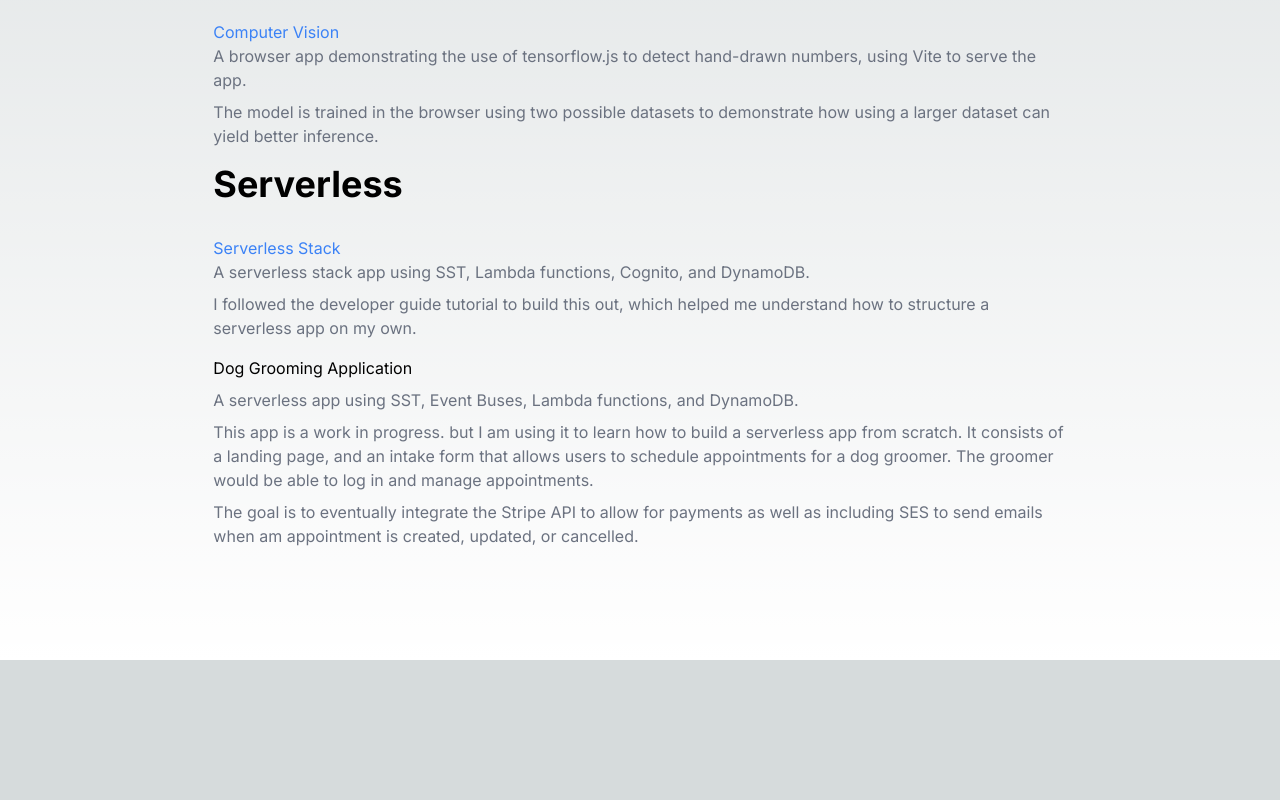
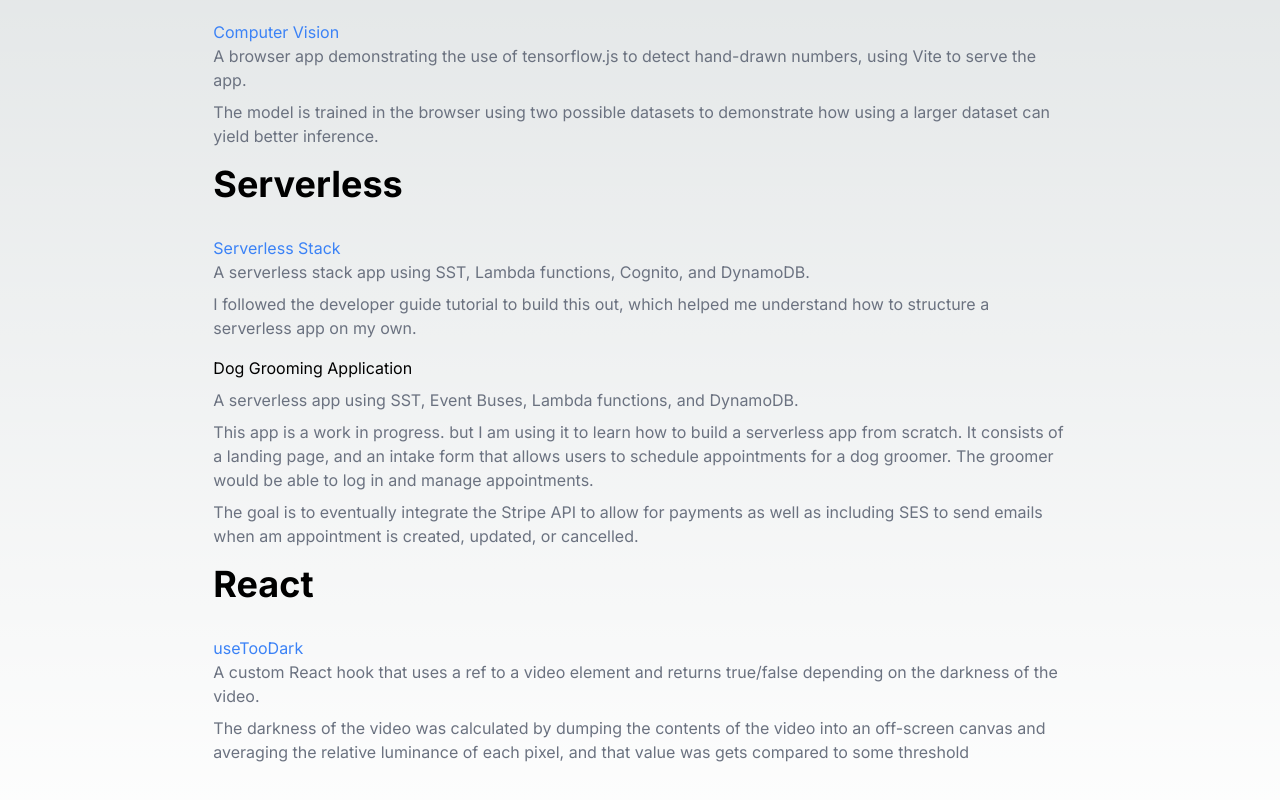
Before and after one commit to mikedubcurry/newsite-2024, a Next.js app: page /projects in a window 1280 px wide. Shown: the part 504-1304 px from the top of the page. Before the commit the page ends 1164 px from the top, so only its background shows below. Built offline with nearby package versions, Linux system fonts and the light colour scheme.

Commit message:
add useTooDark as project

```diff
--- a/src/app/projects/page.tsx
+++ b/src/app/projects/page.tsx
@@ -38,6 +38,15 @@ export default function Projects() {
                     </li>
                 </ul>
 
+                <h2 className="text-4xl font-bold mb-8">React</h2>
+                <ul className="list-inside">
+                    <li className="mb-4">
+                        <a href="https://github.com/mikedubcurry/useTooDark" className="text-blue-500 hover:underline mb-2" target="_blank" rel="referer noopener">useTooDark</a>
+                        <p className="text-gray-500 mb-2">A custom React hook that uses a ref to a video element and returns true/false depending on the darkness of the video.</p>
+                        <p className="text-gray-500 mb-2">The darkness of the video was calculated by dumping the contents of the video into an off-screen canvas and averaging the relative luminance of each pixel, and that value was gets compared to some threshold</p>
+                    </li>
+                </ul>
+
             </section>
         </main>
     )
```
